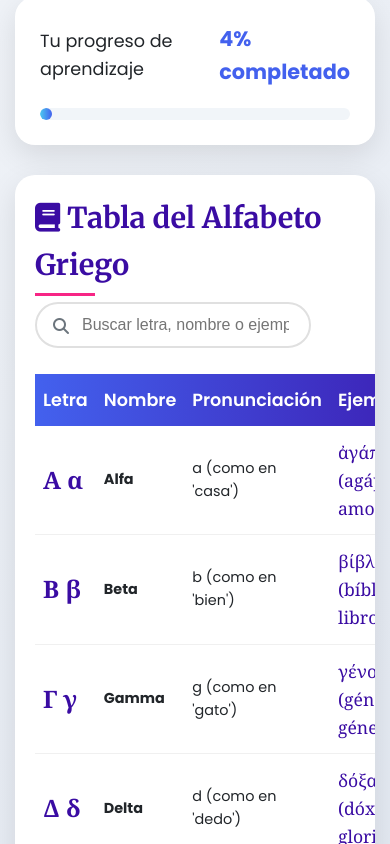
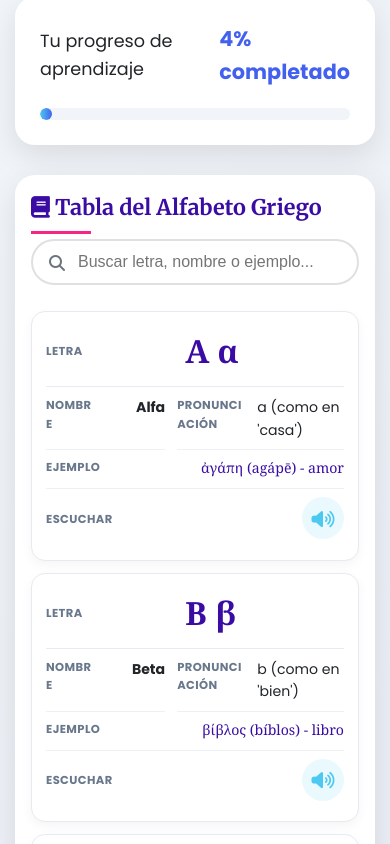
Before and after one commit to Rol123-m/Alfabeto-Griego-para-curso-del-STBCOr, a plain HTML site: page alfabeto.html in a window 390 px wide. Shown: the part 677-1521 px from the top of the page. Drawn offline with Linux system fonts and the light colour scheme.

Commit message:
Mejora tabla del alfabeto para móviles con diseño de tarjetas

```diff
--- a/alfabeto.html
+++ b/alfabeto.html
@@ -732,7 +732,127 @@ img,svg,video,canvas{max-width:100%}
  .koine-accent-grid,.koine-summary-grid{grid-template-columns:1fr}
 }
 
-</style>
+
+        /* Tabla accesible: filas tipo tarjeta en teléfonos */
+        @media (max-width: 640px) {
+            .alphabet-table-container {
+                padding: 16px;
+                overflow: visible;
+            }
+            .table-header {
+                align-items: stretch;
+                gap: 14px;
+            }
+            .table-header h3 {
+                font-size: 1.35rem;
+            }
+            .search-box, .search-box input {
+                width: 100%;
+                max-width: none;
+            }
+            .alphabet-table,
+            .alphabet-table tbody {
+                display: block;
+                width: 100%;
+            }
+            .alphabet-table thead {
+                position: absolute;
+                width: 1px;
+                height: 1px;
+                padding: 0;
+                margin: -1px;
+                overflow: hidden;
+                clip: rect(0, 0, 0, 0);
+                white-space: nowrap;
+                border: 0;
+            }
+            .alphabet-table tbody {
+                display: grid;
+                grid-template-columns: minmax(0, 1fr);
+                gap: 12px;
+            }
+            .alphabet-table tbody tr {
+                display: grid;
+                grid-template-columns: minmax(0, 1fr) minmax(0, 1.4fr);
+                gap: 0 12px;
+                padding: 12px 14px;
+                background: #fff;
+                border: 1px solid #e7eaf0;
+                border-radius: 14px;
+                box-shadow: 0 4px 12px rgba(0,0,0,.045);
+                transform: none !important;
+            }
+            .alphabet-table tbody tr:hover {
+                background: #f8faff;
+            }
+            .alphabet-table td {
+                display: flex;
+                align-items: flex-start;
+                justify-content: space-between;
+                gap: 10px;
+                min-width: 0;
+                padding: 8px 0;
+                border-bottom: 1px solid #eef0f4;
+                font-size: .88rem;
+                overflow-wrap: anywhere;
+            }
+            .alphabet-table td::before {
+                content: attr(data-label);
+                flex: 0 0 42%;
+                color: #68778b;
+                font-family: 'Poppins', sans-serif;
+                font-size: .72rem;
+                font-weight: 700;
+                letter-spacing: .035em;
+                text-transform: uppercase;
+            }
+            .alphabet-table td.letter-cell {
+                grid-column: 1 / -1;
+                align-items: center;
+                justify-content: flex-start;
+                gap: 14px;
+                padding: 2px 0 10px;
+                color: var(--secondary);
+                font-size: 2rem;
+                border-bottom: 1px solid #e7eaf0;
+            }
+            .alphabet-table td.letter-cell::before {
+                flex-basis: auto;
+                min-width: 42%;
+            }
+            .alphabet-table td.example-cell {
+                grid-column: 1 / -1;
+            }
+            .alphabet-table td:last-child {
+                grid-column: 1 / -1;
+                align-items: center;
+                border-bottom: 0;
+            }
+            .alphabet-table td:last-child::before {
+                flex-basis: 42%;
+            }
+            .play-sound-btn {
+                width: 42px;
+                height: 42px;
+                display: inline-grid;
+                place-items: center;
+                background: rgba(76,201,240,.12);
+                font-size: 1.15rem;
+            }
+        }
+        @media (max-width: 380px) {
+            .alphabet-table tbody tr {
+                grid-template-columns: minmax(0, 1fr);
+            }
+            .alphabet-table td,
+            .alphabet-table td.letter-cell,
+            .alphabet-table td.example-cell,
+            .alphabet-table td:last-child {
+                grid-column: 1;
+            }
+        }
+
+    </style>
 
 <link rel="manifest" href="./manifest.webmanifest"><link rel="icon" type="image/png" href="./assets/logo-stbcor.png"><meta name="theme-color" content="#14243a"><meta name="apple-mobile-web-app-capable" content="yes"><meta name="apple-mobile-web-app-title" content="Griego Koiné"></head>
 <body>
@@ -1093,12 +1213,12 @@ img,svg,video,canvas{max-width:100%}
                 const isLearned = learnedLetters.has(greekAlphabet.findIndex(l => l.letter === letterData.letter));
 
                 row.innerHTML = `
-                    <td class="letter-cell">${letterData.letter}</td>
-                    <td><strong>${letterData.name}</strong> ${isLearned ? '<i class="fas fa-check-circle" style="color: #4cc9f0; margin-left: 5px;"></i>' : ''}</td>
-                    <td>${letterData.pronunciation}</td>
-                    <td class="example-cell">${letterData.example}</td>
-                    <td>
-                        <button class="play-sound-btn" data-sound="${letterData.sound}">
+                    <td class="letter-cell" data-label="Letra">${letterData.letter}</td>
+                    <td data-label="Nombre"><strong>${letterData.name}</strong> ${isLearned ? '<i class="fas fa-check-circle" style="color: #4cc9f0; margin-left: 5px;" aria-label="Aprendida"></i>' : ''}</td>
+                    <td data-label="Pronunciación">${letterData.pronunciation}</td>
+                    <td class="example-cell" data-label="Ejemplo">${letterData.example}</td>
+                    <td data-label="Escuchar">
+                        <button class="play-sound-btn" data-sound="${letterData.sound}" aria-label="Escuchar ${letterData.name}">
                             <i class="fas fa-volume-up"></i>
                         </button>
                     </td>
```
